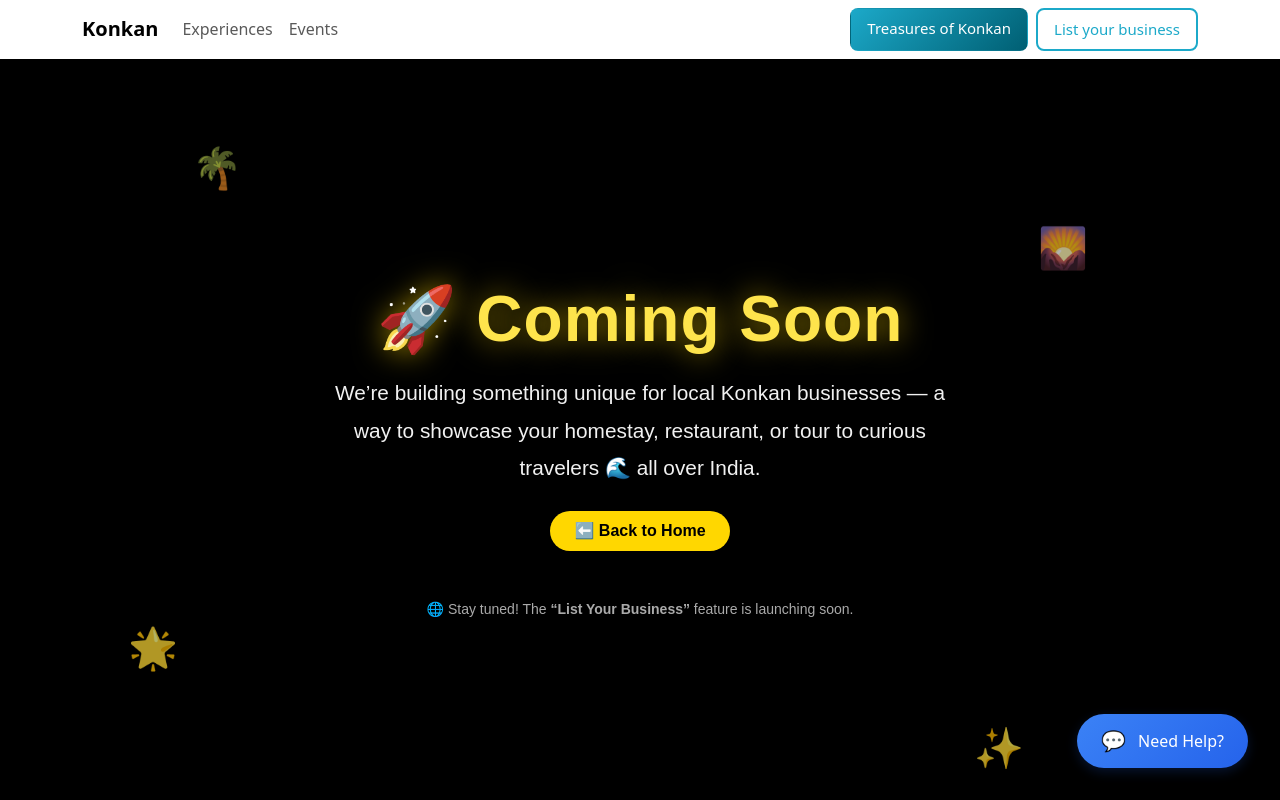
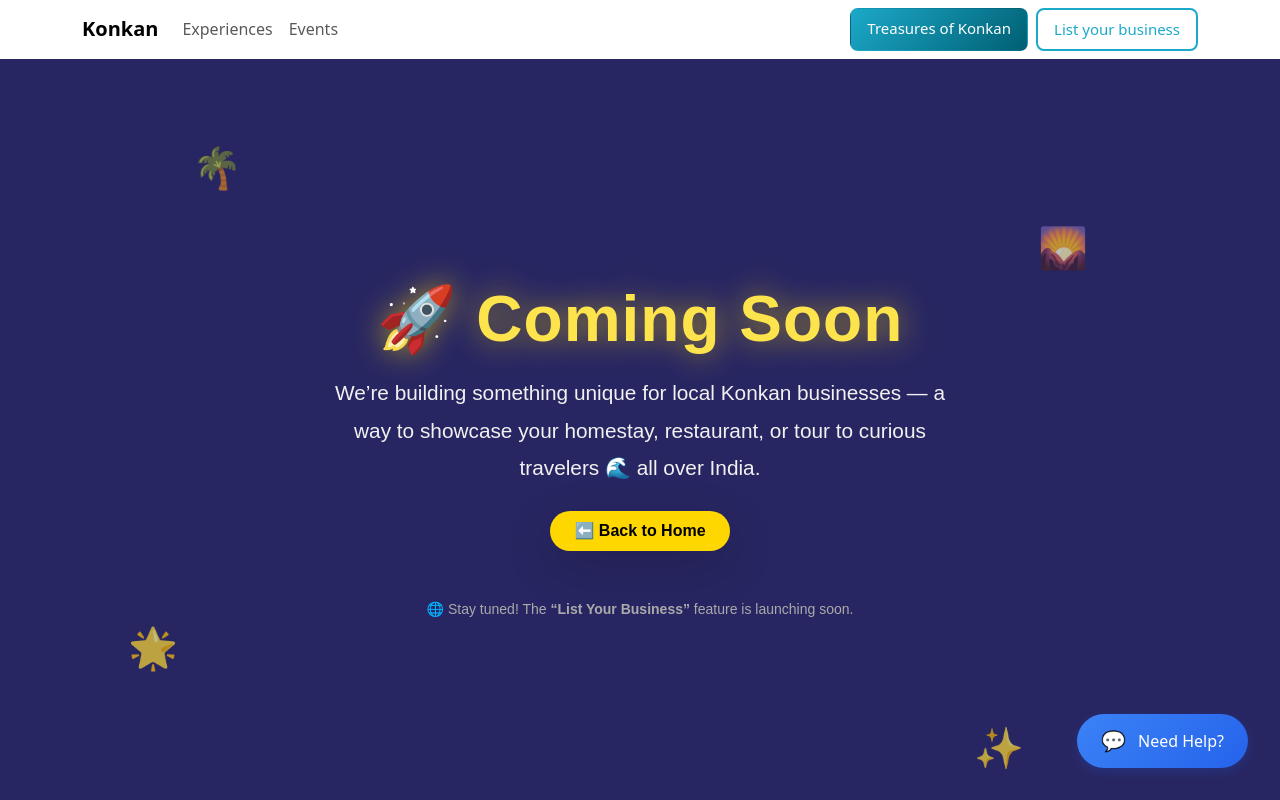
Before and after one commit to tusharsawant04/visitkonkan, a Next.js app: page /list-your-business/page in a window 1280 px wide. Shown: the top 800 px of the page. Built offline with nearby package versions, Linux system fonts and the light colour scheme.

Commit message:
code push

```diff
--- a/src/components/UpiQRCode.tsx
+++ b/src/components/UpiQRCode.tsx
@@ -35,12 +35,12 @@ const UpiQRCode: React.FC<Props> = ({ upiUrl }) => {
   return (
     <div className="text-center space-y-4">
       <canvas ref={canvasRef} />
-      <button
+      {/* <button
         onClick={downloadQR}
         className="bg-blue-600 text-white px-4 py-2 rounded hover:bg-blue-700"
       >
         Download QR
-      </button>
+      </button> */}
     </div>
   );
 };
--- a/src/pages/list-your-business/page.tsx
+++ b/src/pages/list-your-business/page.tsx
@@ -10,7 +10,7 @@ export default function ListYourBusinessPage() {
         className="d-flex flex-column justify-content-center align-items-center text-center position-relative overflow-hidden"
         style={{
           minHeight: "100vh",
-          backgroundColor: "#000",
+          backgroundColor: "#282662ff",
           fontFamily: "'Poppins', sans-serif",
           color: "#FFD700", // Gold/yellow accent
         }}
```
Also changed, not shown: src/pages/form/new/[trek].tsx (+2 -7 lines), public/images/gpay_qr.jpeg (deleted).
